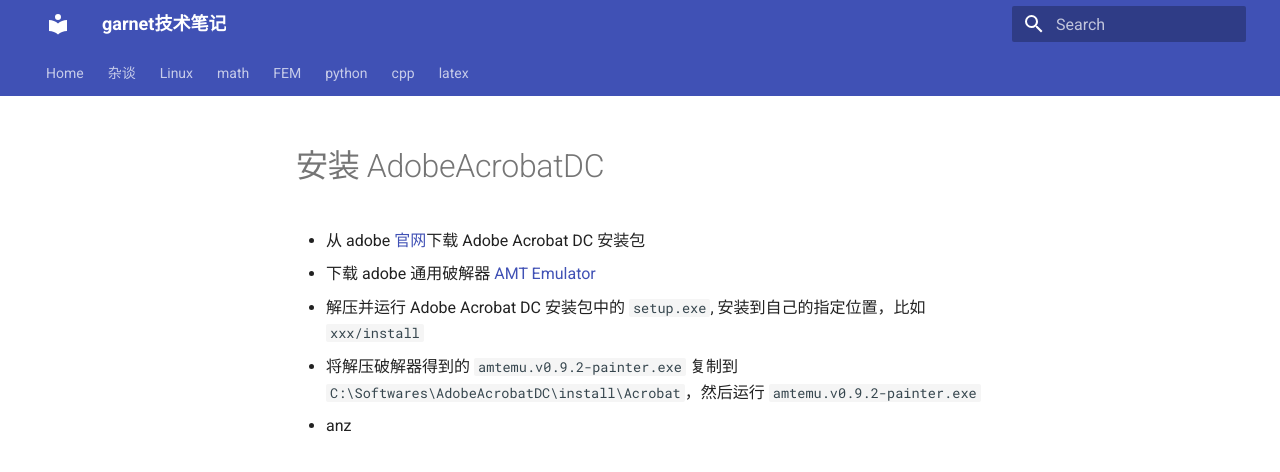
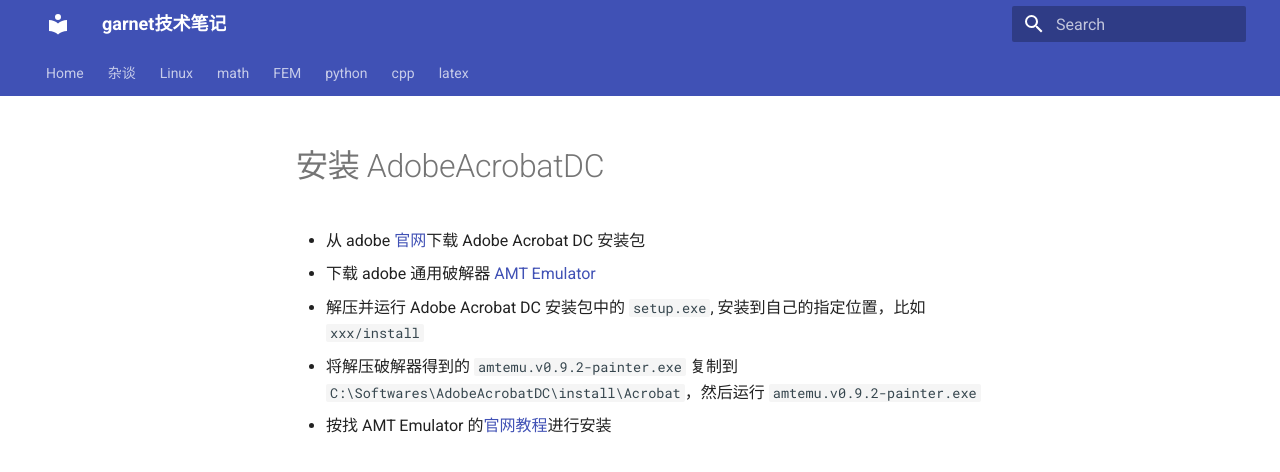
Before and after one commit to ymma98/technotes, an MkDocs documentation site: the page built from docs/杂谈/安装AdobeAcrobatDC.md, in a window 1280 px wide. Shown: the top 472 px of the page. Built offline with MkDocs 1.6.1 and Material for MkDocs 9.7.7, drawn with Linux system fonts in a browser that asks for light colours.

Commit message:
docs/杂谈/安装AdobeAcrobatDC.md updated from https://stackedit.cn/

```diff
--- a/docs/杂谈/安装AdobeAcrobatDC.md
+++ b/docs/杂谈/安装AdobeAcrobatDC.md
@@ -5,8 +5,8 @@
 * 下载 adobe 通用破解器 [AMT Emulator](https://amtemu-official.com/amtemu-v0-9-2-patcher/)
 * 解压并运行 Adobe Acrobat DC 安装包中的 `setup.exe`, 安装到自己的指定位置，比如  `xxx/install`
 * 将解压破解器得到的 `amtemu.v0.9.2-painter.exe` 复制到 `C:\Softwares\AdobeAcrobatDC\install\Acrobat`，然后运行  `amtemu.v0.9.2-painter.exe`
-* anz
+* 按找 AMT Emulator 的[官网教程](https://amtemu-official.com/)进行安装
 <!--stackedit_data:
-eyJoaXN0b3J5IjpbLTE5NjA1MjY3MTYsLTE2ODA3MTA1NDksLT
-IxMjk1OTkzMjIsLTE0NzUzNDQzNDJdfQ==
+eyJoaXN0b3J5IjpbLTY5MzE0ODIxNiwtMTY4MDcxMDU0OSwtMj
+EyOTU5OTMyMiwtMTQ3NTM0NDM0Ml19
 -->
```
